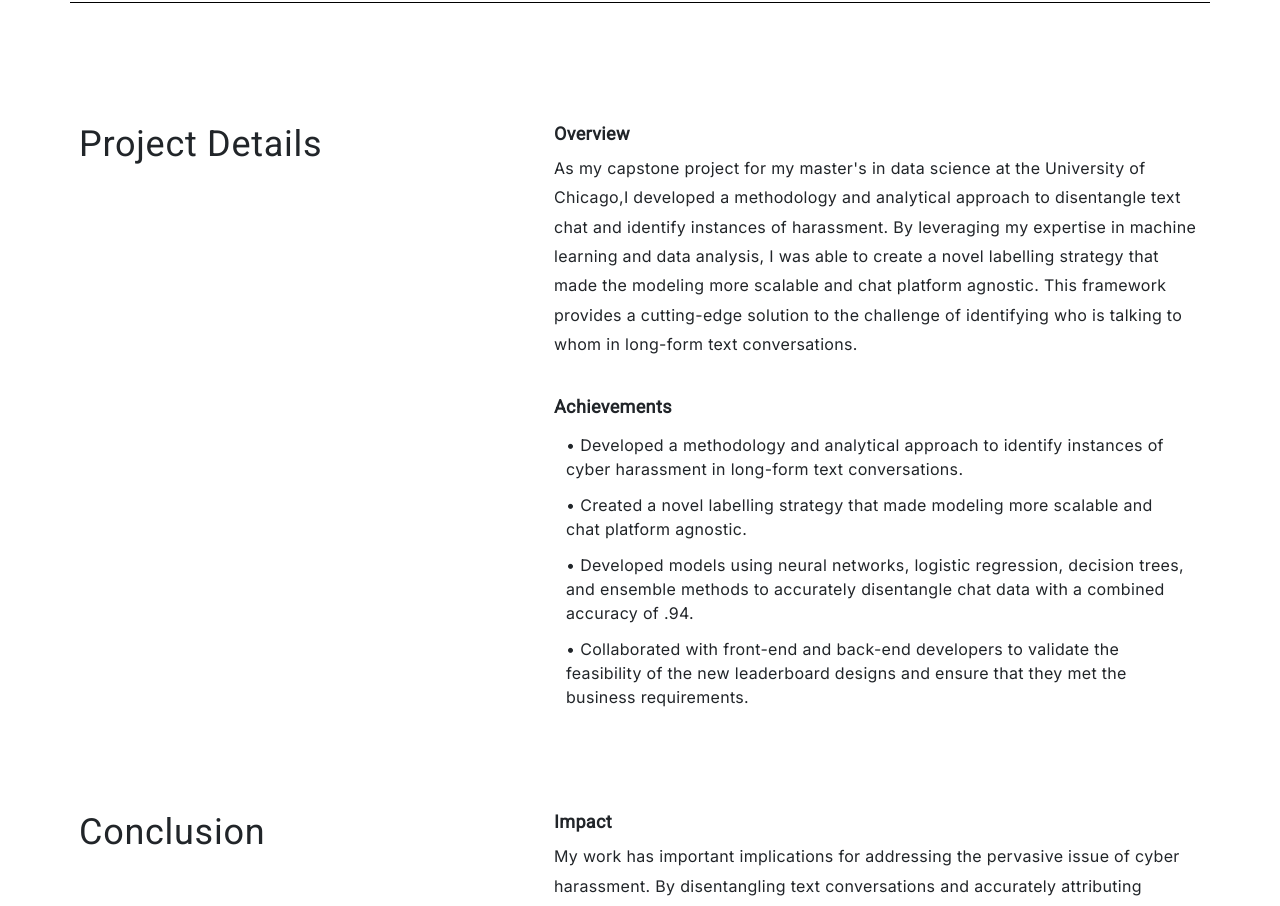
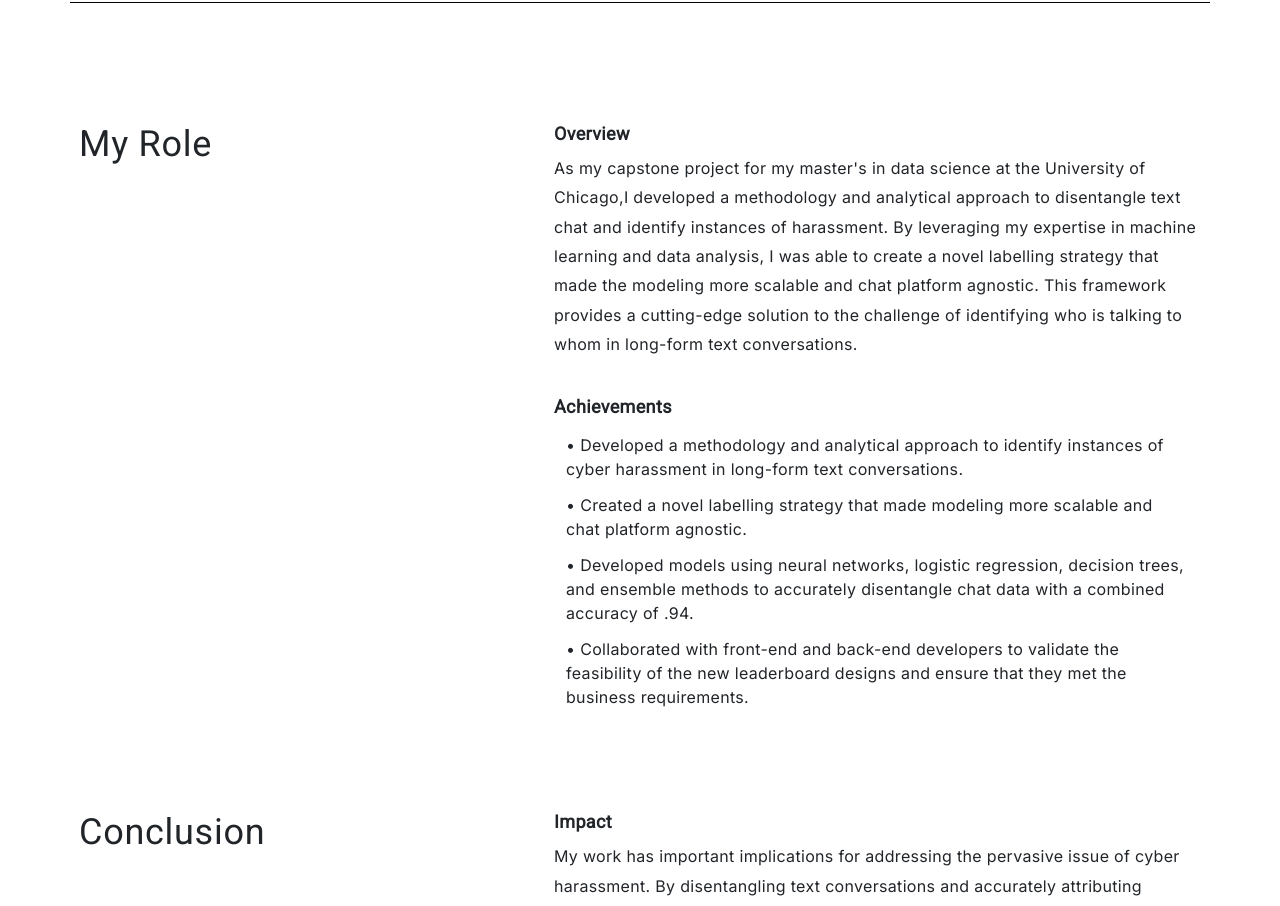
Before and after one commit to Dan-S-Lee/primary-react-portfolio, a React (Create React App) app: page /capstone in a window 1280 px wide. Shown: the part 860-1766 px from the top of the page. Built offline with nearby package versions, Linux system fonts and the light colour scheme; a web font is replaced by a local one.

Commit message:
Updating title text

```diff
--- a/src/components/ProjectContent.js
+++ b/src/components/ProjectContent.js
@@ -11,7 +11,7 @@ function ProjectContent({params}) {
         <Container className="projectContentContainer">
             <Row className={"projectContentRow"}>
                 <Col xl={5} className={"contentTitleColumn"}>
-                    <h1 className="contentTitle">Project Details</h1>
+                    <h1 className="contentTitle">My Role</h1>
                 </Col>
                 <Col xl={7} className={"contentColumn"}>
                     <Row className={'projectContentSubRow'}>
```
